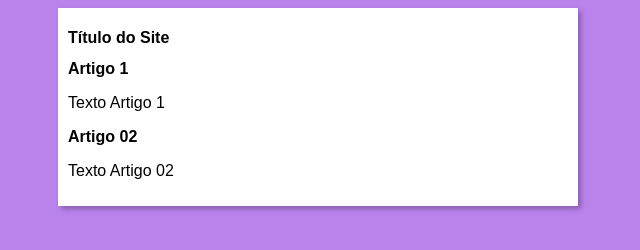
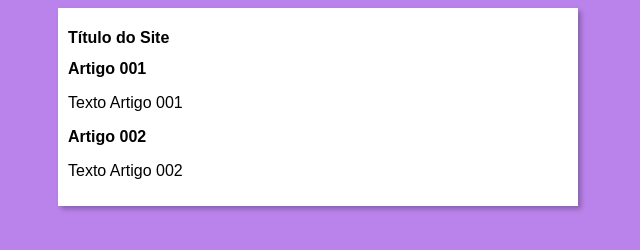
Before and after one commit to kikidimbu/Projeto-site, a plain HTML site: page index.html in a window 1280 px wide. Shown: the full height of the page, 322-962 px from the left. Drawn offline with Linux system fonts and the light colour scheme.

Commit message:
Update index.html

```diff
--- a/index.html
+++ b/index.html
@@ -13,12 +13,12 @@
             <h1>Título do Site</h1>
         </header>
         <article>
-            <h2>Artigo 1</h2>
-            <p>Texto Artigo 1</p>
+            <h2>Artigo 001</h2>
+            <p>Texto Artigo 001</p>
         </article>
         <article>
-            <h2>Artigo 02</h2>
-            <p>Texto Artigo 02</p>
+            <h2>Artigo 002</h2>
+            <p>Texto Artigo 002</p>
         </article>
     </main>
 </body>
```
